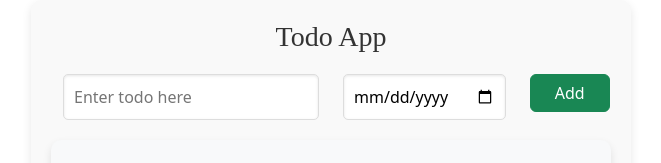
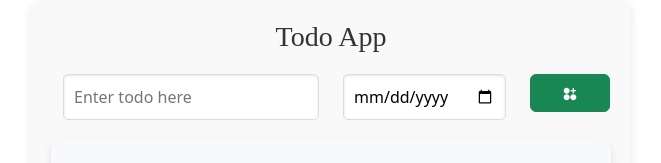
Before and after one commit to Alokkumarojha/Todo_App, a React (Vite) app: page / in a window 1280 px wide. Shown: the top 163 px of the page, without its empty margins (309-970 px from the left). Built offline with nearby package versions, Linux system fonts and the light colour scheme.

Commit message:
use react-icon

```diff
--- a/package.json
+++ b/package.json
@@ -15,7 +15,8 @@
   "dependencies": {
     "bootstrap": "^5.3.3",
     "react": "^18.3.1",
-    "react-dom": "^18.3.1"
+    "react-dom": "^18.3.1",
+    "react-icons": "^5.3.0"
   },
   "devDependencies": {
     "@eslint/js": "^9.9.0",
--- a/src/Components/AddTodo.jsx
+++ b/src/Components/AddTodo.jsx
@@ -1,9 +1,10 @@
 import React, { useState } from "react";
 import styles from "./AddTodo.module.css";
+import { RiApps2AddFill } from "react-icons/ri";
 
 const AddTodo = ({ onNewItem }) => {
-  const [todoName, setTodoName] = useState();
-  const [todoDate, setTodoDate] = useState();
+  const [todoName, setTodoName] = useState("");
+  const [todoDate, setTodoDate] = useState("");
 
   const handleNameChange = (event) => {
     setTodoName(event.target.value);
@@ -45,7 +46,7 @@ const AddTodo = ({ onNewItem }) => {
             type="button"
             className="btn btn-success todoButton"
           >
-            Add
+            <RiApps2AddFill />
           </button>
         </div>
       </div>
--- a/src/Components/TodoItem.jsx
+++ b/src/Components/TodoItem.jsx
@@ -1,4 +1,5 @@
 import React from "react";
+import { MdAutoDelete } from "react-icons/md";
 
 const TodoItem = ({ todoName, todoDate, onDeleteClick }) => {
   return (
@@ -12,7 +13,7 @@ const TodoItem = ({ todoName, todoDate, onDeleteClick }) => {
             type="button"
             className="btn btn-danger todoButton"
           >
-            Delete
+            <MdAutoDelete />
           </button>
         </div>
       </div>
```
Also changed, not shown: 1 other file (tests, documents, lock files or other folders).
